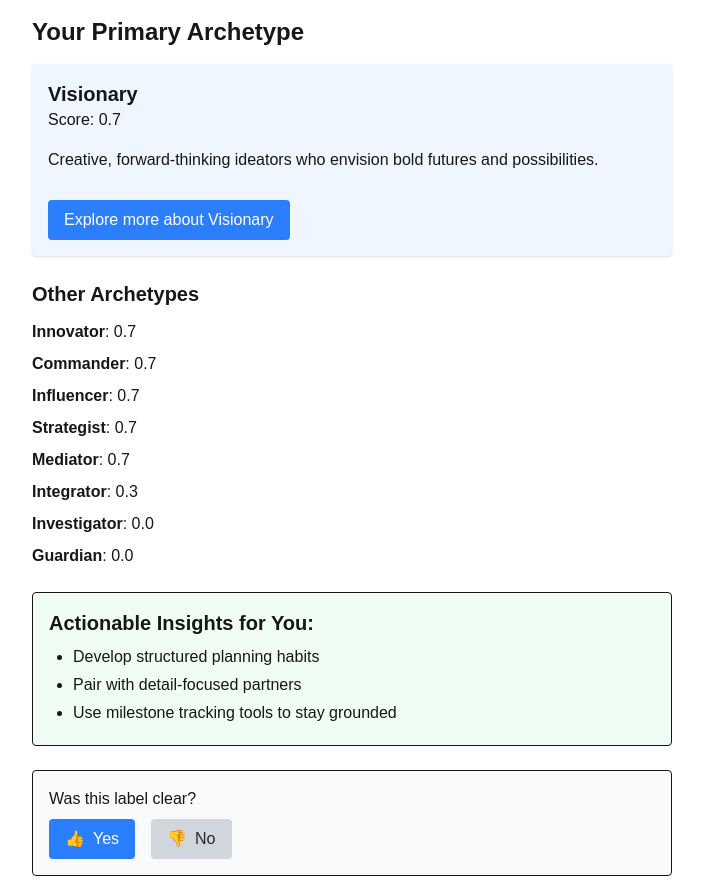
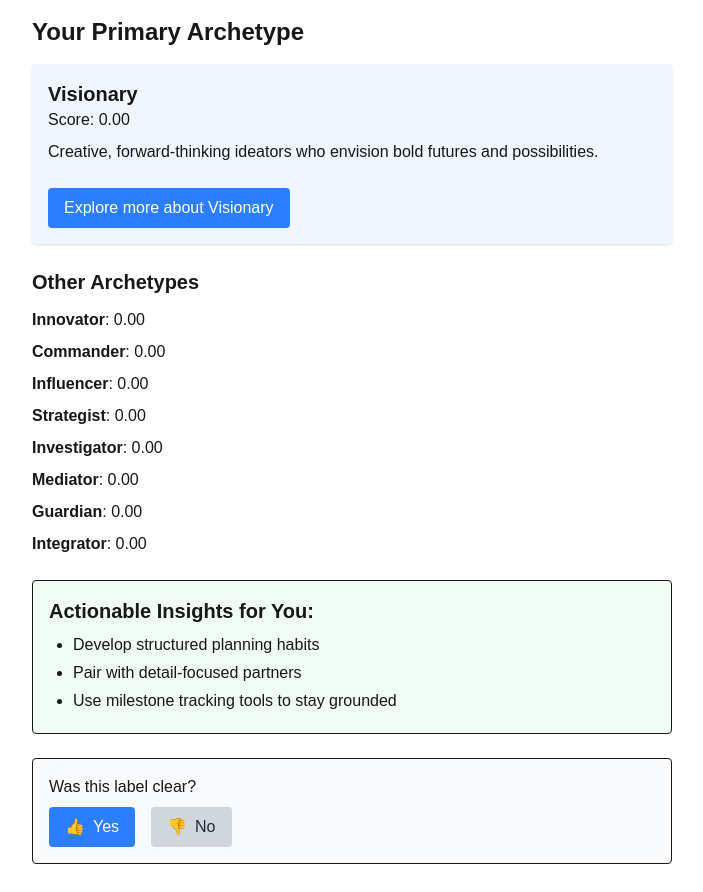
Before and after one commit to saulodigital/p9-framework, a Next.js app: page /results in a window 1280 px wide. Shown: the whole page, without its empty margins (288-991 px from the left). Built offline with nearby package versions, Linux system fonts and the light colour scheme.

Commit message:
v0.0.2 (agent - rev algo)

```diff
--- a/src/app/results/page.tsx
+++ b/src/app/results/page.tsx
@@ -1,65 +1,26 @@
 "use client";
 
 import { useEffect, useState } from "react";
-import { archetypes, Archetype } from "@/lib/archetypes";
-import { questions } from "../questionnaire/components/questions";
+import Link from "next/link";
+import { computeProfile } from "@/lib/scoring";
+import { Archetype } from "@/lib/archetypes";
 import LabelFeedback from "@/components/LabelFeedback";
 import PersonalizedInsights from "@/components/PersonalizedInsights";
-
-// Compute average scores per dimension
-const calculateAverages = (answers: Record<string, number>) => {
-  const dimensionScores: Record<string, number[]> = {};
-  questions.forEach((q) => {
-    let value = answers[q.id] ?? 0;
-    if (q.reverse) value = 8 - value;
-    if (!dimensionScores[q.dimension]) dimensionScores[q.dimension] = [];
-    dimensionScores[q.dimension].push(value);
-  });
-  const averages: Record<string, number> = {};
-  Object.entries(dimensionScores).forEach(([dim, vals]) => {
-    averages[dim] = vals.reduce((sum, v) => sum + v, 0) / vals.length;
-  });
-  return averages;
-};
 
 export default function Results() {
   const [profile, setProfile] = useState<(Archetype & { score: number })[] | null>(null);
 
   useEffect(() => {
-    const answers: Record<string, number> = JSON.parse(localStorage.getItem("answers") || "{}");
-    const averages = calculateAverages(answers);
-
-    // Define which dimensions feed each archetype score
-    const dimensionMap: Record<string, string[]> = {
-      visionary: ["Openness", "Extraversion", "Adaptability"],
-      innovator: ["Openness", "Conscientiousness", "Adaptability"],
-      commander: ["Extraversion", "Conscientiousness", "Adaptability"],
-      influencer: ["Extraversion", "Agreeableness", "Adaptability"],
-      strategist: ["Conscientiousness", "Openness", "Adaptability"],
-      investigator: ["Openness", "Emotionality", "Conscientiousness"],
-      mediator: ["Agreeableness", "Emotionality", "Adaptability"],
-      guardian: ["Conscientiousness", "Emotionality", "Agreeableness"],
-      integrator: ["Openness", "Extraversion", "Conscientiousness", "Agreeableness", "Emotionality", "Adaptability"],
-    };
-
-    // Attach scores to each archetype
-    const scored = archetypes.map((arch) => {
-      const dims = dimensionMap[arch.slug] || [];
-      const score = dims.reduce((sum, d) => sum + (averages[d] || 0), 0) / dims.length;
-      return { ...arch, score };
-    });
-
-    // Sort descending
-    scored.sort((a, b) => b.score - a.score);
-    setProfile(scored);
+    const answers: Record<string, number> = JSON.parse(
+      localStorage.getItem("answers") || "{}"
+    );
+    const prof = computeProfile(answers);
+    setProfile(prof);
   }, []);
 
-  if (!profile) {
-    return <div>Loading your results...</div>;
-  }
+  if (!profile) return <div>Loading your results…</div>;
 
-  const primary = profile[0];
-  const others = profile.slice(1);
+  const [primary, ...others] = profile;
 
   return (
     <div className="max-w-2xl mx-auto p-4">
@@ -67,21 +28,21 @@ export default function Results() {
 
       <div className="bg-blue-50 p-4 rounded shadow">
         <h3 className="text-xl font-semibold">{primary.name}</h3>
-        <p className="mb-4">Score: {primary.score.toFixed(1)}</p>
+        <p className="mb-2">Score: {primary.score.toFixed(2)}</p>
         <p className="mb-4">{primary.description}</p>
-        <a
+        <Link
           href={`/archetype/${primary.slug}`}
-          className="inline-block mt-3 bg-blue-500 text-white px-4 py-2 rounded"
+          className="inline-block mt-2 bg-blue-500 text-white px-4 py-2 rounded"
         >
           Explore more about {primary.name}
-        </a>
+        </Link>
       </div>
 
       <h3 className="text-xl font-bold mt-6">Other Archetypes</h3>
       <ul className="mt-3 space-y-2">
         {others.map((arch) => (
           <li key={arch.slug}>
-            <strong>{arch.name}</strong>: {arch.score.toFixed(1)}
+            <strong>{arch.name}</strong>: {arch.score.toFixed(2)}
           </li>
         ))}
       </ul>
--- /dev/null
+++ b/src/lib/scoring.ts
@@ -0,0 +1,89 @@
+import { questions } from "@/app/questionnaire/components/questions";
+import { archetypes, Archetype } from "./archetypes";
+
+//
+// 1. Map raw Likert –3...+3
+//
+export function mapLikert(raw: number): number {
+  return raw - 4;
+}
+
+//
+// 2. Compute per‐dimension averages (centered scores)
+//
+export function computeDimensionAverages(
+  answers: Record<string, number>
+): Record<string, number> {
+  const buckets: Record<string, number[]> = {};
+
+  questions.forEach((q) => {
+    // Default to neutral (4) if missing
+    let raw = answers[q.id] ?? 4;
+    // Reverse‐score if needed
+    if (q.reverse) raw = 8 - raw;
+    const score = mapLikert(raw);
+
+    if (!buckets[q.dimension]) buckets[q.dimension] = [];
+    buckets[q.dimension].push(score);
+  });
+
+  const averages: Record<string, number> = {};
+  for (const dim of Object.keys(buckets)) {
+    const vals = buckets[dim]!;
+    averages[dim] = vals.reduce((sum, v) => sum + v, 0) / vals.length;
+  }
+  return averages;
+}
+
+//
+// 3. Define which dimensions feed each archetype
+//
+export const archetypeDimensions: Record<string, string[]> = {
+  visionary: ["Openness", "Extraversion", "Adaptability"],
+  innovator: ["Openness", "Conscientiousness", "Adaptability"],
+  commander: ["Extraversion", "Conscientiousness", "Adaptability"],
+  influencer: ["Extraversion", "Agreeableness", "Adaptability"],
+  strategist: ["Conscientiousness", "Openness", "Adaptability"],
+  investigator: ["Openness", "Emotionality", "Conscientiousness"],
+  mediator: ["Agreeableness", "Emotionality", "Adaptability"],
+  guardian: ["Conscientiousness", "Emotionality", "Agreeableness"],
+  integrator: ["Openness", "Extraversion", "Conscientiousness", "Agreeableness", "Emotionality", "Adaptability"],
+};
+
+//
+// 4. Compute raw archetype scores (equal‐weighted sum of its dimensions)
+//    You can replace equal‐weighting with PCA‐derived weights if available.
+//
+export function computeArchetypeScores(
+  dimAvgs: Record<string, number>
+): Record<string, number> {
+  const scores: Record<string, number> = {};
+  for (const arch of archetypes) {
+    const dims = archetypeDimensions[arch.slug] || [];
+    if (!dims.length) {
+      scores[arch.slug] = 0;
+      continue;
+    }
+    const sum = dims.reduce((acc, d) => acc + (dimAvgs[d] ?? 0), 0);
+    scores[arch.slug] = sum / dims.length;  // equal‐weight average
+  }
+  return scores;
+}
+
+//
+// 5. Full profile: map to Archetype objects and sort descending
+//
+export function computeProfile(
+  answers: Record<string, number>
+): (Archetype & { score: number })[] {
+  const dimAvgs = computeDimensionAverages(answers);
+  const rawScores = computeArchetypeScores(dimAvgs);
+
+  const profile = archetypes.map((a) => ({
+    ...a,
+    score: rawScores[a.slug] ?? 0,
+  }));
+  // Sort highest‐first
+  profile.sort((a, b) => b.score - a.score);
+  return profile;
+}
```
